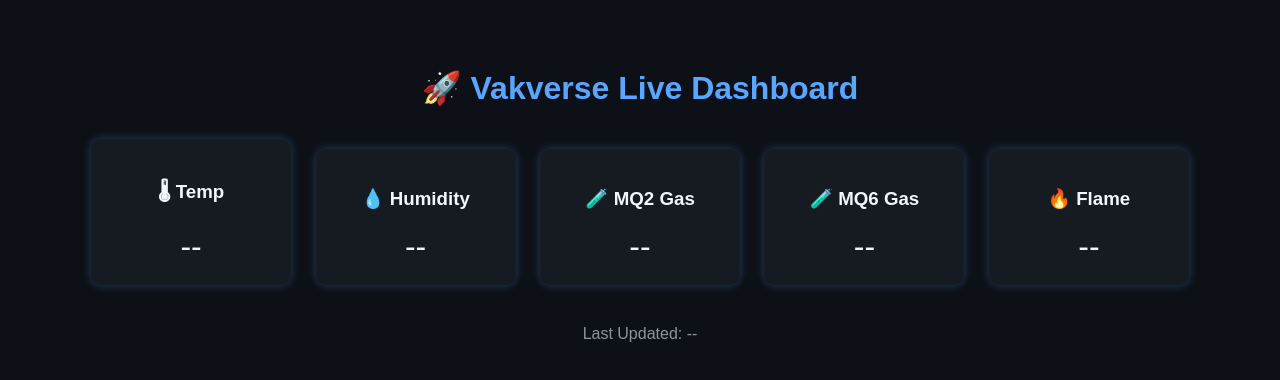
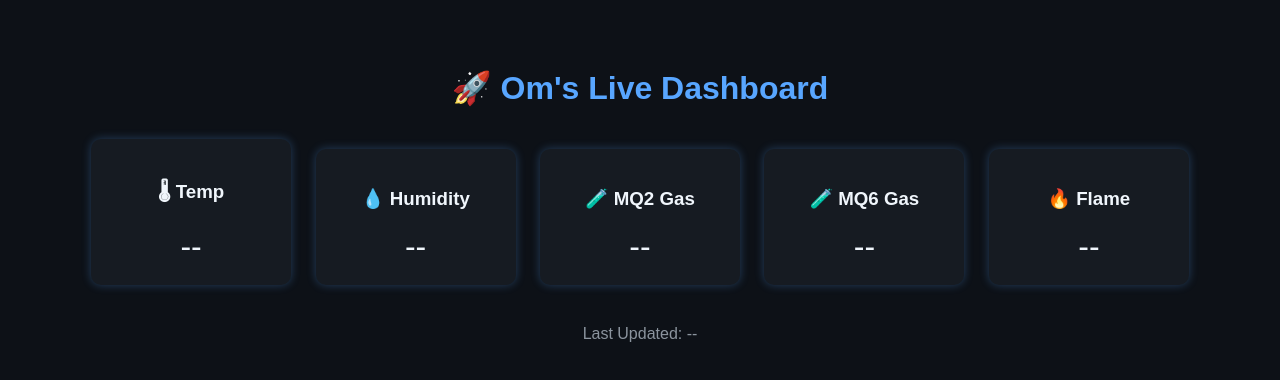
Before and after one commit to Om-mac/vakverse-dashboard, a plain HTML site: page index.html in a window 1280 px wide. Drawn offline with Linux system fonts and the light colour scheme; no server answers.

Commit message:
ui changes

```diff
--- a/index.html
+++ b/index.html
@@ -13,7 +13,7 @@
   </style>
 </head>
 <body>
-  <h1>🚀 Vakverse Live Dashboard</h1>
+  <h1>🚀 Om's Live Dashboard</h1>
   <div class="card"><h3>🌡 Temp</h3><div class="value" id="temp">--</div></div>
   <div class="card"><h3>💧 Humidity</h3><div class="value" id="hum">--</div></div>
   <div class="card"><h3>🧪 MQ2 Gas</h3><div class="value" id="mq2">--</div></div>
```
